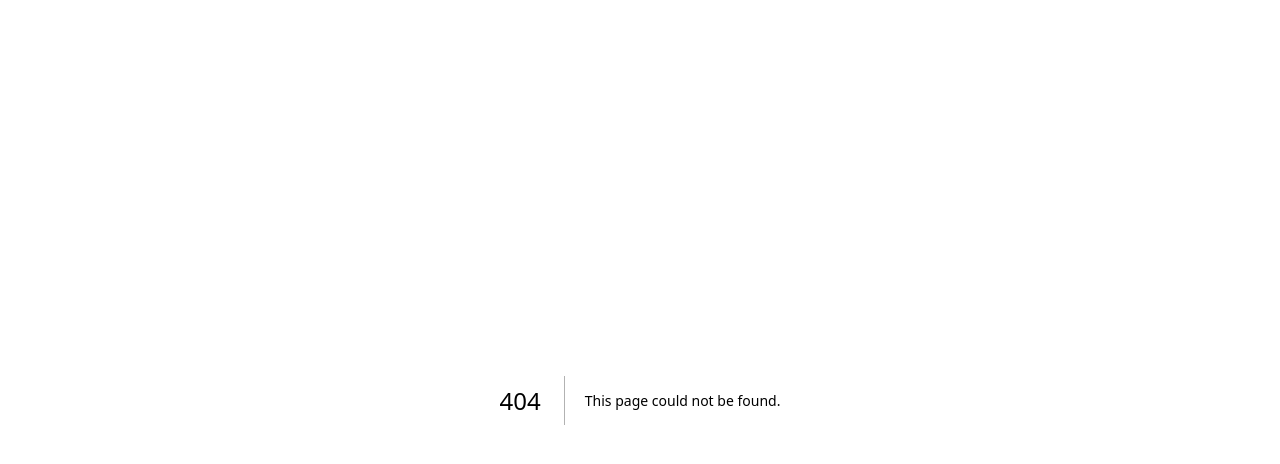
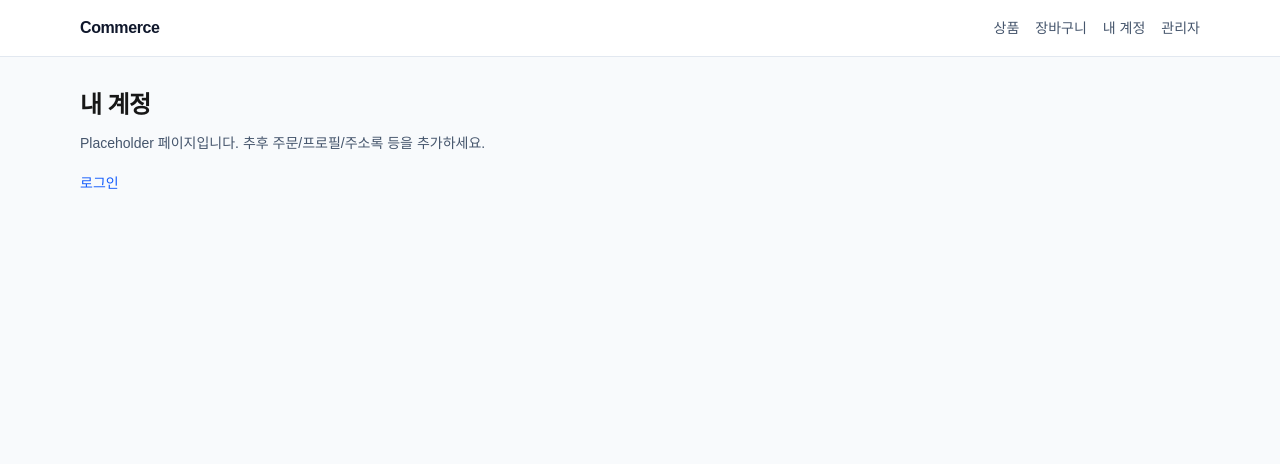
Before and after one commit to hyokyong/commerce-service-web, a Next.js app: page /account in a window 1280 px wide. Before the commit this address had no page. Shown: the top 464 px of the page. Built offline with nearby package versions, Linux system fonts and the light colour scheme.

Commit message:
app 내 폴더 및 기본 파일 생성

```diff
--- /dev/null
+++ b/src/app/(auth)/login/page.tsx
@@ -0,0 +1,10 @@
+export default function LoginPage() {
+  return (
+    <main className="mx-auto max-w-md px-4 py-10">
+      <h1 className="text-2xl font-semibold tracking-tight">로그인</h1>
+      <p className="mt-2 text-sm text-slate-600">
+        Placeholder 페이지입니다. 추후 로그인 폼을 연결하세요.
+      </p>
+    </main>
+  );
+}
--- /dev/null
+++ b/src/app/(auth)/signup/page.tsx
@@ -0,0 +1,10 @@
+export default function SignupPage() {
+  return (
+    <main className="mx-auto max-w-md px-4 py-10">
+      <h1 className="text-2xl font-semibold tracking-tight">회원가입</h1>
+      <p className="mt-2 text-sm text-slate-600">
+        Placeholder 페이지입니다. 추후 회원가입 폼을 연결하세요.
+      </p>
+    </main>
+  );
+}
--- /dev/null
+++ b/src/app/(commerce)/account/page.tsx
@@ -0,0 +1,17 @@
+import Link from "next/link";
+
+export default function AccountPage() {
+  return (
+    <main className="flex flex-col gap-3">
+      <h1 className="text-2xl font-semibold tracking-tight">내 계정</h1>
+      <p className="text-sm text-slate-600">
+        Placeholder 페이지입니다. 추후 주문/프로필/주소록 등을 추가하세요.
+      </p>
+      <div className="mt-2 text-sm">
+        <Link href="/login" className="text-blue-600 hover:underline">
+          로그인
+        </Link>
+      </div>
+    </main>
+  );
+}
--- /dev/null
+++ b/src/app/(commerce)/cart/page.tsx
@@ -0,0 +1,10 @@
+export default function CartPage() {
+  return (
+    <main className="flex flex-col gap-3">
+      <h1 className="text-2xl font-semibold tracking-tight">장바구니</h1>
+      <p className="text-sm text-slate-600">
+        Placeholder 페이지입니다. 추후 장바구니 아이템을 보여주세요.
+      </p>
+    </main>
+  );
+}
--- /dev/null
+++ b/src/app/(commerce)/checkout/page.tsx
@@ -0,0 +1,10 @@
+export default function CheckoutPage() {
+  return (
+    <main className="flex flex-col gap-3">
+      <h1 className="text-2xl font-semibold tracking-tight">결제</h1>
+      <p className="text-sm text-slate-600">
+        Placeholder 페이지입니다. 추후 배송/결제 정보를 입력받으세요.
+      </p>
+    </main>
+  );
+}
--- /dev/null
+++ b/src/app/(commerce)/layout.tsx
@@ -0,0 +1,34 @@
+import Link from "next/link";
+
+export default function CommerceLayout({
+  children,
+}: Readonly<{
+  children: React.ReactNode;
+}>) {
+  return (
+    <div className="min-h-screen bg-slate-50">
+      <header className="border-b border-slate-200 bg-white">
+        <div className="mx-auto flex max-w-6xl items-center justify-between px-4 py-4">
+          <Link href="/" className="font-semibold tracking-tight text-slate-900">
+            Commerce
+          </Link>
+          <nav className="flex items-center gap-4 text-sm text-slate-600">
+            <Link href="/products" className="hover:text-slate-900">
+              상품
+            </Link>
+            <Link href="/cart" className="hover:text-slate-900">
+              장바구니
+            </Link>
+            <Link href="/account" className="hover:text-slate-900">
+              내 계정
+            </Link>
+            <Link href="/admin" className="hover:text-slate-900">
+              관리자
+            </Link>
+          </nav>
+        </div>
+      </header>
+      <div className="mx-auto max-w-6xl px-4 py-8">{children}</div>
+    </div>
+  );
+}
--- /dev/null
+++ b/src/app/(commerce)/page.tsx
@@ -0,0 +1,32 @@
+import Link from "next/link";
+
+export default function CommerceHomePage() {
+  return (
+    <main className="flex flex-col gap-4">
+      <h1 className="text-2xl font-semibold tracking-tight">커머스</h1>
+      <p className="text-sm text-slate-600">
+        사용자 영역 홈 Placeholder입니다.
+      </p>
+      <div className="flex flex-wrap gap-3">
+        <Link
+          href="/products"
+          className="rounded-md border border-slate-200 bg-white px-3 py-2 text-sm shadow-sm hover:bg-slate-50"
+        >
+          상품 목록
+        </Link>
+        <Link
+          href="/cart"
+          className="rounded-md border border-slate-200 bg-white px-3 py-2 text-sm shadow-sm hover:bg-slate-50"
+        >
+          장바구니
+        </Link>
+        <Link
+          href="/checkout"
+          className="rounded-md border border-slate-200 bg-white px-3 py-2 text-sm shadow-sm hover:bg-slate-50"
+        >
+          결제
+        </Link>
+      </div>
+    </main>
+  );
+}
--- /dev/null
+++ b/src/app/(commerce)/products/[productId]/page.tsx
@@ -0,0 +1,19 @@
+type ProductDetailPageProps = {
+  params: Promise<{ productId: string }>;
+};
+
+export default async function ProductDetailPage({
+  params,
+}: ProductDetailPageProps) {
+  const { productId } = await params;
+
+  return (
+    <main className="flex flex-col gap-3">
+      <h1 className="text-2xl font-semibold tracking-tight">상품 상세</h1>
+      <p className="text-sm text-slate-600">
+        Placeholder 페이지입니다. productId:{" "}
+        <span className="font-mono text-slate-900">{productId}</span>
+      </p>
+    </main>
+  );
+}
--- /dev/null
+++ b/src/app/(commerce)/products/page.tsx
@@ -0,0 +1,18 @@
+import Link from "next/link";
+
+export default function ProductsPage() {
+  return (
+    <main className="flex flex-col gap-3">
+      <h1 className="text-2xl font-semibold tracking-tight">상품 목록</h1>
+      <p className="text-sm text-slate-600">
+        Placeholder 페이지입니다. 추후 서버에서 상품 리스트를 렌더링하세요.
+      </p>
+
+      <div className="mt-2 flex flex-col gap-2 text-sm">
+        <Link href="/products/example" className="text-blue-600 hover:underline">
+          예시 상품 상세로 이동
+        </Link>
+      </div>
+    </main>
+  );
+}
--- /dev/null
+++ b/src/app/_providers/ReactQueryProvider.tsx
@@ -0,0 +1,11 @@
+"use client";
+
+import type { ReactNode } from "react";
+
+type ReactQueryProviderProps = {
+  children: ReactNode;
+};
+
+export function ReactQueryProvider({ children }: ReactQueryProviderProps) {
+  return children;
+}
```
